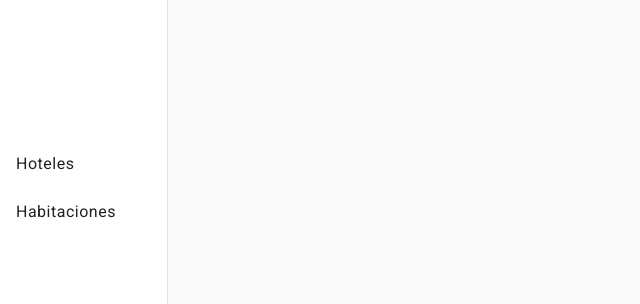
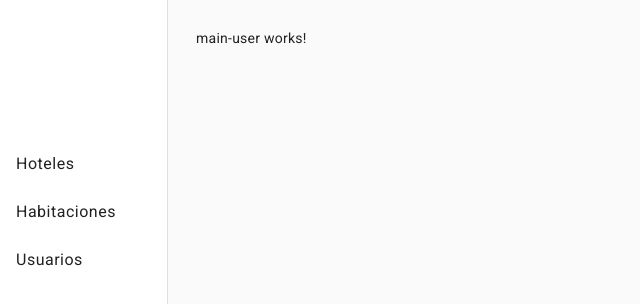
Before and after one commit to jchara/reserva-hotel-front, an Angular app: page /users in a window 1280 px wide. Before the commit this address led to /. Shown: the top 304 px of the page, without its empty margins (0-640 px from the left). Built offline with nearby package versions, Linux system fonts and the light colour scheme.

Commit message:
feat: modulo, componente y ruta user

```diff
--- a/src/app/app-routing.module.ts
+++ b/src/app/app-routing.module.ts
@@ -12,6 +12,11 @@ const routes: Routes = [
     loadChildren: () =>
       import('./pages/rooms/rooms.module').then((m) => m.RoomsModule),
   },
+  {
+    path: 'users',
+    loadChildren: () =>
+      import('./pages/users/users.module').then((m) => m.UsersModule),
+  },
 ];
 
 @NgModule({
--- a/src/app/components/menu/menu.component.ts
+++ b/src/app/components/menu/menu.component.ts
@@ -9,5 +9,6 @@ export class MenuComponent {
   menuItems: any[] = [
     { name: 'Hoteles', path: '/hotels' },
     { name: 'Habitaciones', path: '/rooms' },
+    { name: 'Usuarios', path: '/users'}
   ];
 }
--- /dev/null
+++ b/src/app/pages/users/main-user/main-user.component.html
@@ -0,0 +1 @@
+<p>main-user works!</p>
```
Also changed, not shown: src/app/pages/users/main-user/main-user.component.ts (added, +10 -0 lines), src/app/pages/users/users.module.ts (added, +18 -0 lines), src/app/pages/users/main-user/main-user.component.css (added), 1 other file (tests, documents, lock files or other folders).
